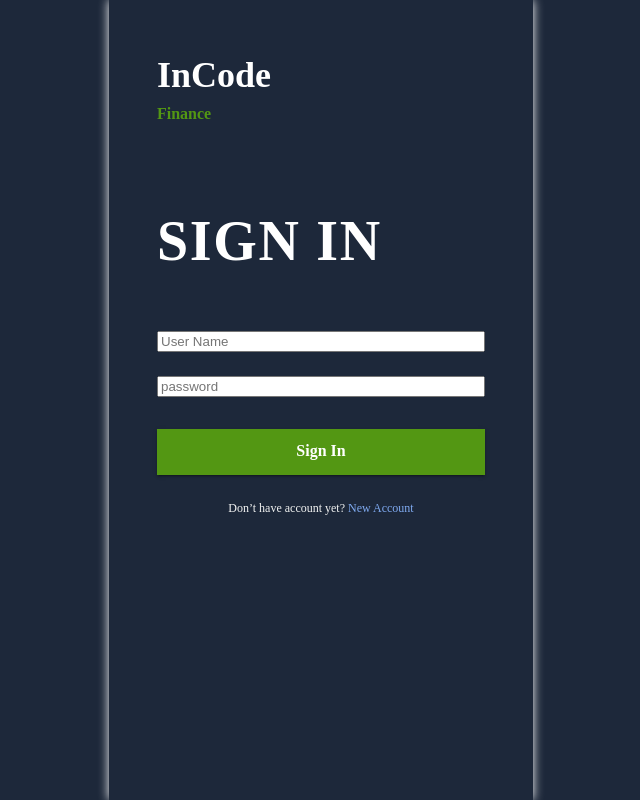
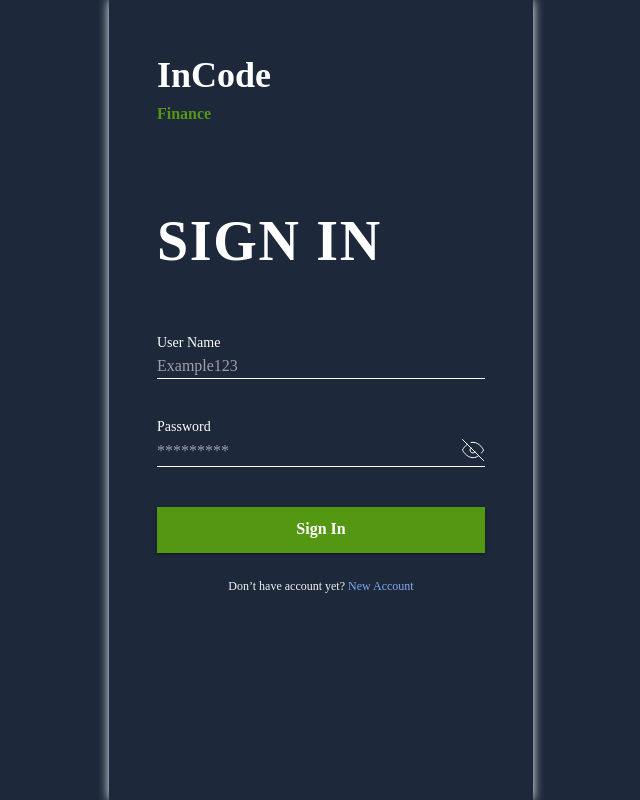
Before and after one commit to rucar12/InCode, a React (Create React App) app: page /auth in a window 1280 px wide. Shown: the whole page, without its empty margins (319-959 px from the left). Built offline with nearby package versions, Linux system fonts and the light colour scheme.

Commit message:
added input component, updated signIn, signOut tabs with new components

```diff
--- a/src/components/Button.module.scss
+++ b/src/components/Button.module.scss
@@ -11,9 +11,15 @@
   color: $white;
   border: none;
   cursor: pointer;
+  transition: 0.3s all;
+
+  &:active, &:focus, &:hover {
+    background: $green;
+  }
 
   &:disabled {
-    background: $green;
+    background: $grey;
+    cursor: not-allowed;
   }
 
   h5 {
--- /dev/null
+++ b/src/components/Input.module.scss
@@ -0,0 +1,76 @@
+@import "src/styles/typography";
+@import "src/styles/colors";
+
+.input {
+  width: 100%;
+  height: 60px;
+
+  .label {
+    font-family: map-get($p3-desktop, 'font-family');
+    font-style: map-get($p3-desktop, 'font-style');
+    font-weight: map-get($p3-desktop, 'font-weight');
+    font-size: map-get($p3-desktop, 'font-size');
+    line-height: map-get($p3-desktop, 'line-height');
+    letter-spacing: map-get($p3-desktop, 'letter-spacing');
+    text-transform: map-get($p3-desktop, 'text-transform');
+    color: $white;
+
+    @media screen and (max-width: 767px) {
+      font-family: map-get($p3-mobile, 'font-family');
+      font-style: map-get($p3-mobile, 'font-style');
+      font-weight: map-get($p3-mobile, 'font-weight');
+      font-size: map-get($p3-mobile, 'font-size');
+      line-height: map-get($p3-mobile, 'line-height');
+      letter-spacing: map-get($p3-mobile, 'letter-spacing');
+      text-transform: map-get($p3-mobile, 'text-transform');
+    }
+  }
+
+  .inputContainer {
+    border-bottom: 1px solid $white;
+    transition: 0.3s all;
+
+    &:active, &:hover, &:focus {
+      border-bottom: 2px solid $greener;
+    }
+
+    .inputField {
+      width: 100%;
+      border: none;
+      background: none;
+      outline: none;
+      padding: 0;
+
+      font-family: map-get($p2-desktop, 'font-family');
+      font-style: map-get($p2-desktop, 'font-style');
+      font-weight: map-get($p2-desktop, 'font-weight');
+      font-size: map-get($p2-desktop, 'font-size');
+      line-height: map-get($p2-desktop, 'line-height');
+      letter-spacing: map-get($p2-desktop, 'letter-spacing');
+      text-transform: map-get($p2-desktop, 'text-transform');
+      color: $white;
+
+      @media screen and (max-width: 767px) {
+        font-family: map-get($p2-mobile, 'font-family');
+        font-style: map-get($p2-mobile, 'font-style');
+        font-weight: map-get($p2-mobile, 'font-weight');
+        font-size: map-get($p2-mobile, 'font-size');
+        line-height: map-get($p2-mobile, 'line-height');
+        letter-spacing: map-get($p2-mobile, 'letter-spacing');
+        text-transform: map-get($p2-mobile, 'text-transform');
+      }
+
+      &::placeholder {
+        color: $grey;
+      }
+    }
+
+    .password {
+      display: flex;
+
+      .eye {
+
+      }
+    }
+  }
+}
--- /dev/null
+++ b/src/components/Input.tsx
@@ -0,0 +1,66 @@
+import React, { useState } from 'react';
+import styles from './Input.module.scss';
+import classNames from 'classnames';
+import EYE_ON_SVG from '../media/eye-on.svg';
+import EYE_OFF_SVG from '../media/eye-off.svg';
+
+type iProps = {
+    className?: string;
+    value: string;
+    placeholder: string;
+    label: string;
+    disabled?: boolean;
+    onChange: (event: React.ChangeEvent<HTMLInputElement>) => void;
+    type: 'text' | 'password';
+};
+
+const Input = ({ className, placeholder, value, label, onChange, type, disabled }: iProps) => {
+    const [showPassword, setShowPassword] = useState<boolean>(false);
+
+    return (
+        <div className={classNames(styles.input, className)}>
+            <label htmlFor={label} className={styles.label}>
+                {label}
+            </label>
+            <div className={styles.inputContainer}>
+                {type === 'text' && (
+                    <input
+                        id={label}
+                        type={type}
+                        value={value}
+                        onChange={onChange}
+                        className={classNames(styles.inputField)}
+                        disabled={disabled}
+                        placeholder={placeholder}
+                    />
+                )}
+                {type === 'password' && (
+                    <div className={styles.password}>
+                        <input
+                            id={label}
+                            type={showPassword ? 'text' : type}
+                            value={value}
+                            onChange={onChange}
+                            className={classNames(styles.inputField)}
+                            disabled={disabled}
+                            placeholder={placeholder}
+                            autoComplete={'off'}
+                        />
+                        <div
+                            className={styles.eye}
+                            onClick={() => setShowPassword((prevState) => !prevState)}
+                        >
+                            {showPassword ? (
+                                <img src={EYE_ON_SVG} alt="Open text" />
+                            ) : (
+                                <img src={EYE_OFF_SVG} alt="Open text" />
+                            )}
+                        </div>
+                    </div>
+                )}
+            </div>
+        </div>
+    );
+};
+
+export default Input;
--- a/src/components/SignIn.tsx
+++ b/src/components/SignIn.tsx
@@ -1,6 +1,7 @@
-import React from 'react';
+import React, { useState } from 'react';
 import styles from './SignIn.module.scss';
 import Button from './Button';
+import Input from './Input';
 
 type iProps = {
     onSubmit: () => void;
@@ -8,12 +9,27 @@ type iProps = {
 };
 
 const SignIn = ({ onSubmit, onChangeTab }: iProps) => {
+    const [username, setUsername] = useState<string>('');
+    const [password, setPassword] = useState<string>('');
+
     return (
         <section className={styles.signIn}>
             <h1>SIGN IN</h1>
             <form className={styles.form}>
-                <input type={'text'} placeholder={'User Name'} />
-                <input type={'password'} placeholder={'password'} />
+                <Input
+                    type={'text'}
+                    placeholder={'Example123'}
+                    label={'User Name'}
+                    onChange={(event) => setUsername(event.target.value)}
+                    value={username}
+                />
+                <Input
+                    type={'password'}
+                    placeholder={'*********'}
+                    label={'Password'}
+                    onChange={(event) => setPassword(event.target.value)}
+                    value={password}
+                />
                 <Button onClick={onSubmit} className={styles.submit}>
                     Sign In
                 </Button>
--- a/src/components/SignUp.tsx
+++ b/src/components/SignUp.tsx
@@ -1,6 +1,7 @@
-import React from 'react';
+import React, { useState } from 'react';
 import styles from './SignUp.module.scss';
 import Button from './Button';
+import Input from './Input';
 
 type iProps = {
     onSubmit: () => void;
@@ -8,14 +9,43 @@ type iProps = {
 };
 
 const SignUp = ({ onChangeTab, onSubmit }: iProps) => {
+    const [fullName, setFullName] = useState<string>('');
+    const [username, setUsername] = useState<string>('');
+    const [password, setPassword] = useState<string>('');
+    const [confirmPassword, setConfirmPassword] = useState<string>('');
+
     return (
         <section className={styles.signUp}>
             <h1>SIGN UP</h1>
             <form className={styles.form}>
-                <input type={'text'} placeholder={'Full Name'} />
-                <input type={'text'} placeholder={'User Name'} />
-                <input type={'password'} placeholder={'Password'} />
-                <input type={'password'} placeholder={'Confirm Password'} />
+                <Input
+                    type={'text'}
+                    placeholder={'Example Name'}
+                    value={fullName}
+                    onChange={(event) => setFullName(event.target.value)}
+                    label={'Full Name'}
+                />
+                <Input
+                    type={'text'}
+                    placeholder={'Example123'}
+                    value={username}
+                    onChange={(event) => setUsername(event.target.value)}
+                    label={'User Name'}
+                />
+                <Input
+                    type={'password'}
+                    placeholder={'********'}
+                    value={password}
+                    onChange={(event) => setPassword(event.target.value)}
+                    label={'Password'}
+                />
+                <Input
+                    type={'password'}
+                    placeholder={'********'}
+                    value={confirmPassword}
+                    onChange={(event) => setConfirmPassword(event.target.value)}
+                    label={'Confirm Password'}
+                />
                 <Button onClick={onSubmit} className={styles.submit}>
                     Sign Up
                 </Button>
```
Also changed, not shown: src/media/eye-off.svg, src/media/eye-on.svg.
